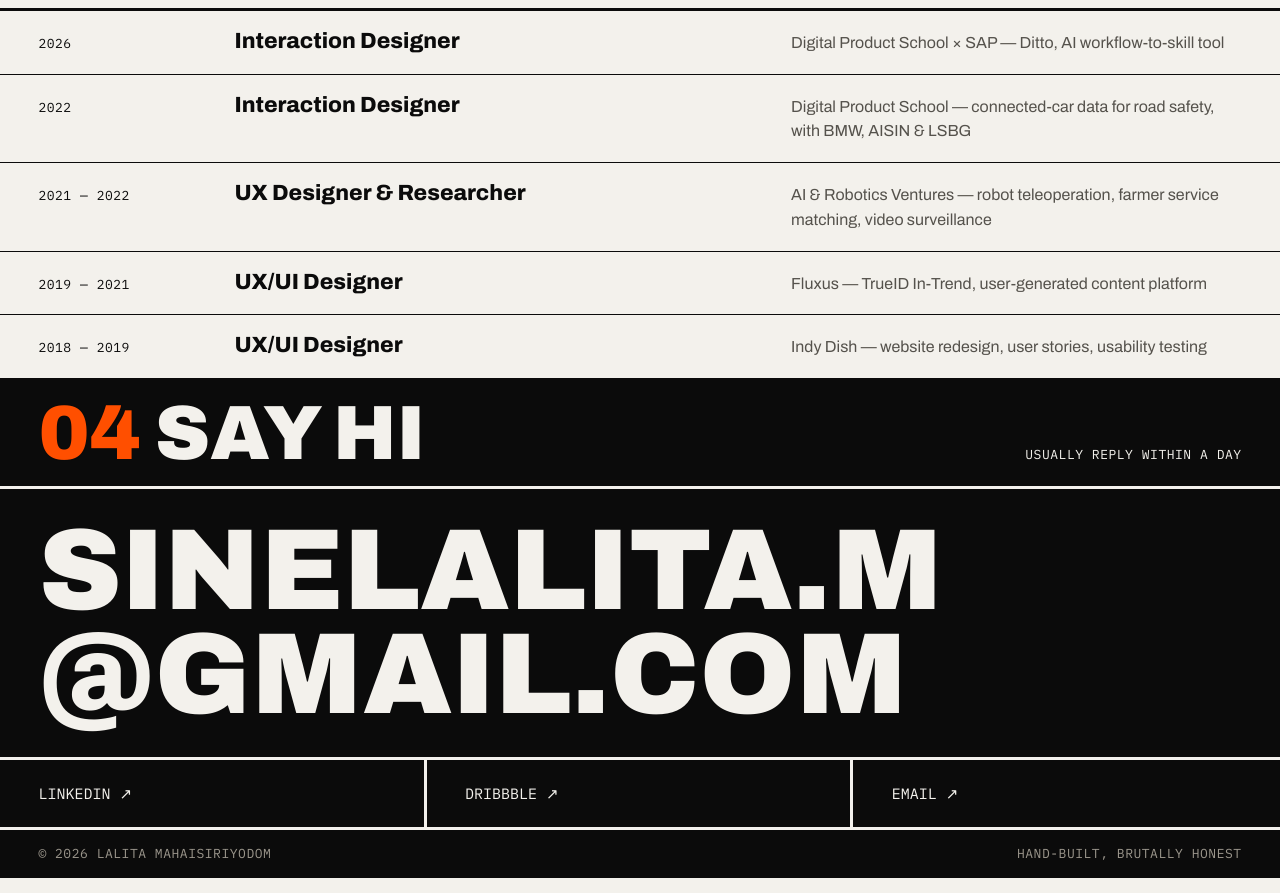
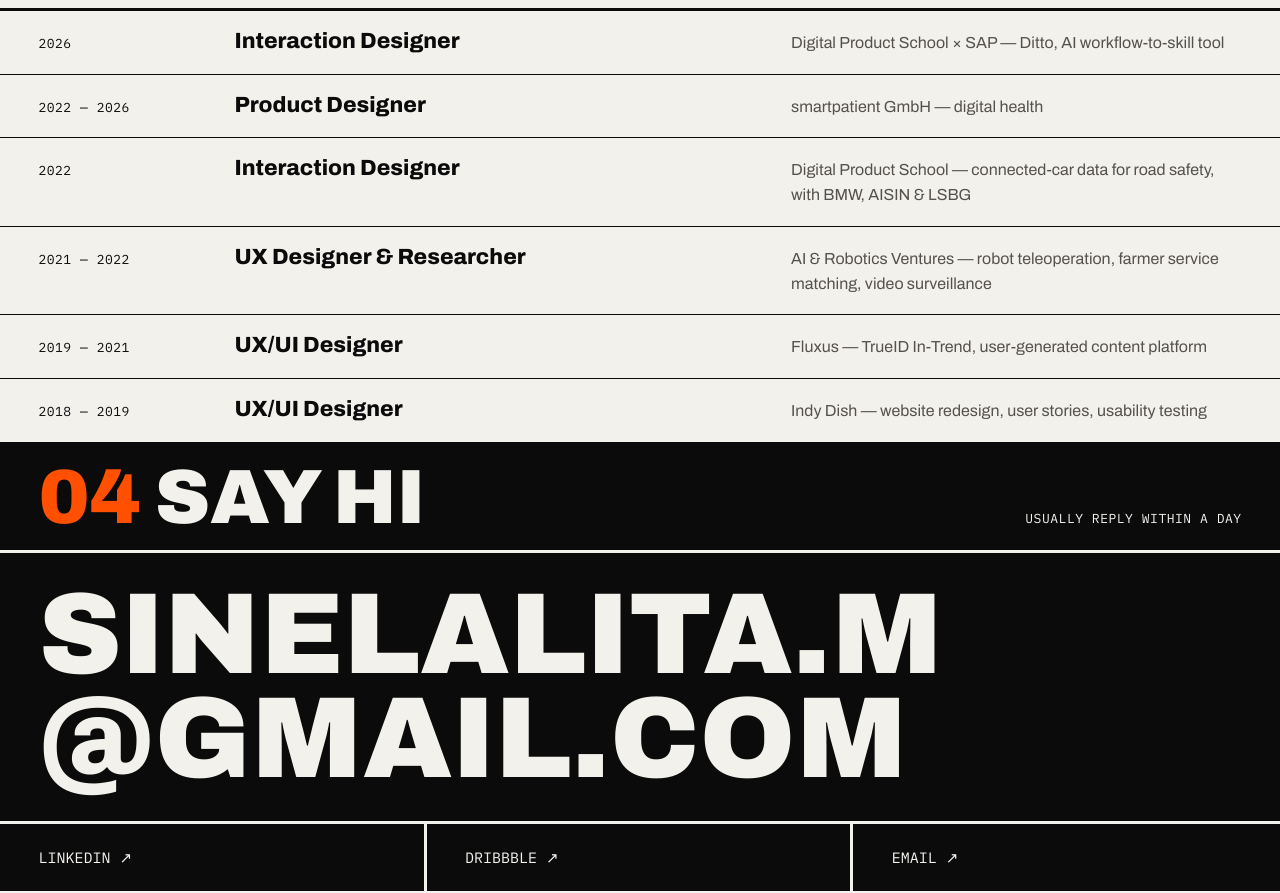
Before and after one commit to Sinelalita/product-design-portfolio, a plain HTML site: page index.html in a window 1280 px wide. Shown: the part 4629-5522 px from the top of the page. Drawn offline with Linux system fonts and the light colour scheme.

Commit message:
Experience: add Product Designer at smartpatient GmbH (2022–2026)
Co-Authored-By: Claude Opus 5.5 <noreply@anthropic.com>

```diff
--- a/index.html
+++ b/index.html
@@ -182,6 +182,11 @@
           <span class="muted">Digital Product School × SAP — Ditto, AI workflow-to-skill tool</span>
         </li>
         <li>
+          <span class="mono">2022 — 2026</span>
+          <span class="role">Product Designer</span>
+          <span class="muted">smartpatient GmbH — digital health</span>
+        </li>
+        <li>
           <span class="mono">2022</span>
           <span class="role">Interaction Designer</span>
           <span class="muted">Digital Product School — connected-car data for road safety, with BMW, AISIN &amp; LSBG</span>
```
